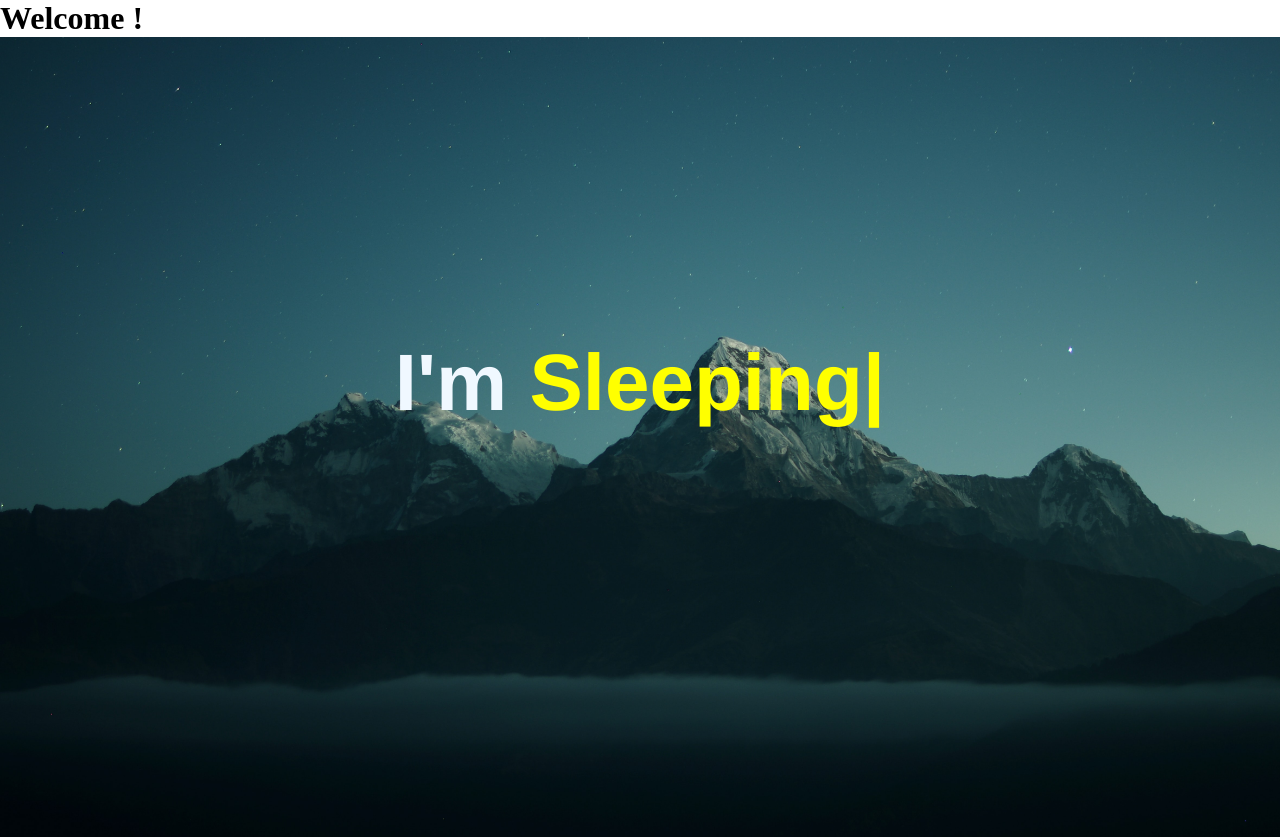
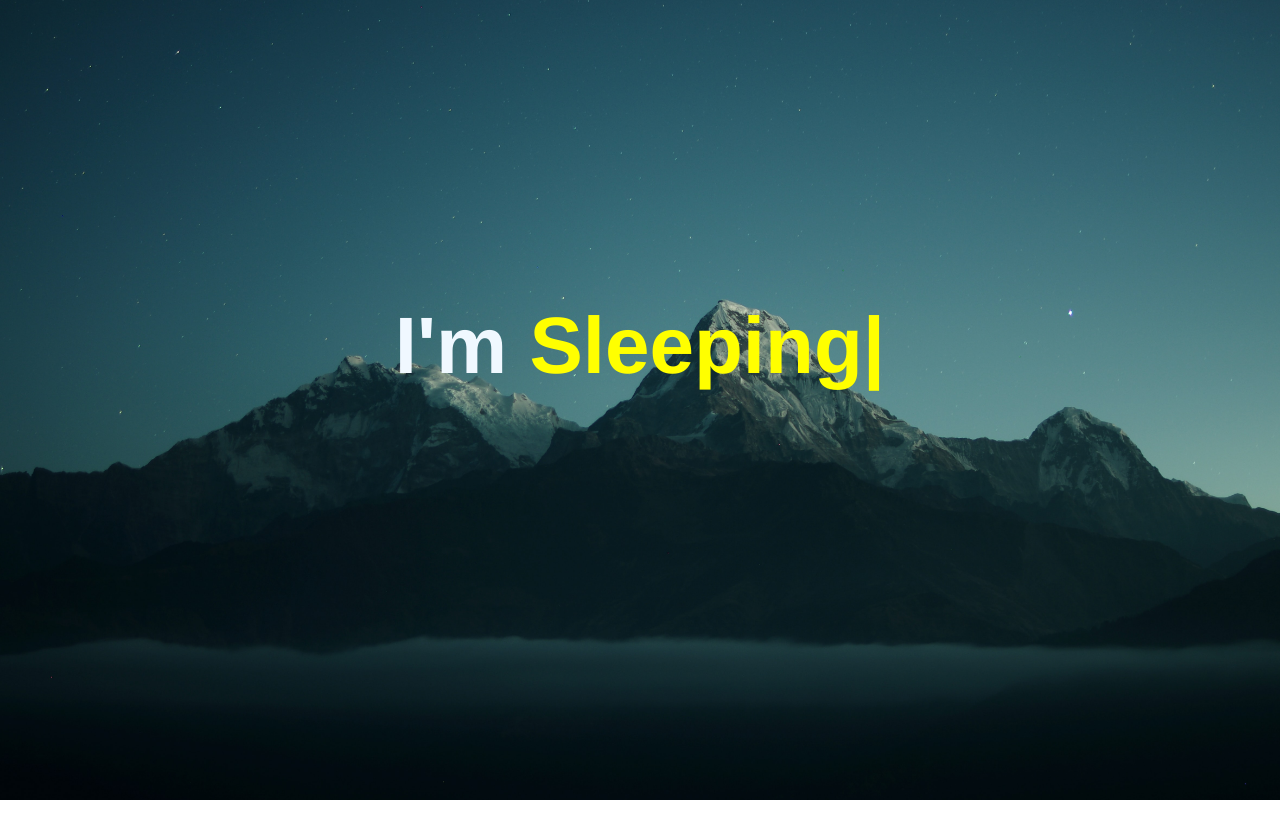
Before and after one commit to Manishchauhan7/tettttttt, a plain HTML site: page index.html in a window 1280 px wide. After the commit the page ends 800 px from the top, so only its background shows below. Drawn offline with nearby package versions, Linux system fonts and the light colour scheme.

Commit message:
Update index.html

```diff
--- a/index.html
+++ b/index.html
@@ -8,7 +8,7 @@
     <link rel="stylesheet" href="style.css">
  </head>
  <body>
-  <h1>Welcome !</h1>
+
     <div class="container">
         <h1>I'm <span class="auto-type"></span></h1>
     </div>
```
